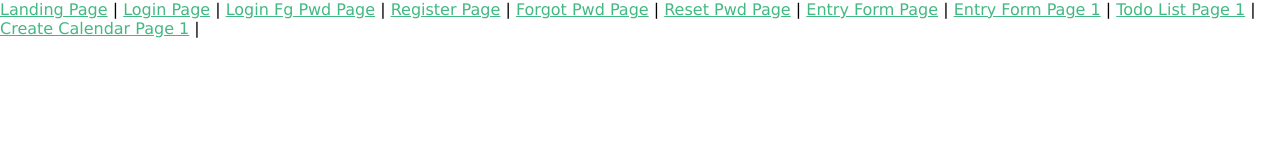
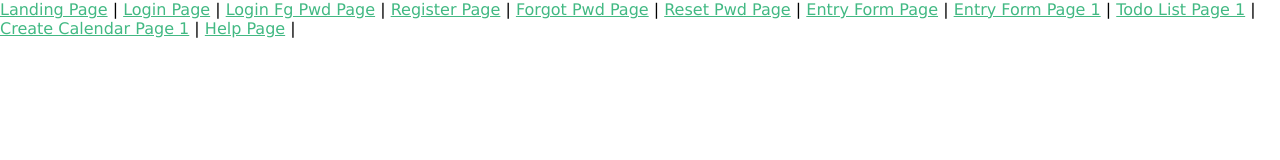
Before and after one commit to TrinityPower2/Front-end, a Vue app: page / in a window 1280 px wide. Shown: the top 160 px of the page. Built offline with nearby package versions, Linux system fonts and the light colour scheme; what v-scroll-lock would draw is missing.

Commit message:
HelloWorld

```diff
--- a/src/views/HelloWorld.vue
+++ b/src/views/HelloWorld.vue
@@ -12,6 +12,7 @@ import DarkLightMode from '@/components/DarkLightMode.vue';
     <router-link to="/entry-form1-page">Entry Form Page 1</router-link> |
     <router-link to="/todo-list-page">Todo List Page 1</router-link> |
     <router-link to="/create-calendar-page">Create Calendar Page 1</router-link> |
+    <router-link to="/help-page">Help Page</router-link> |
   </div>
   <!-- <HeaderLine></HeaderLine> -->
 </template>
```
